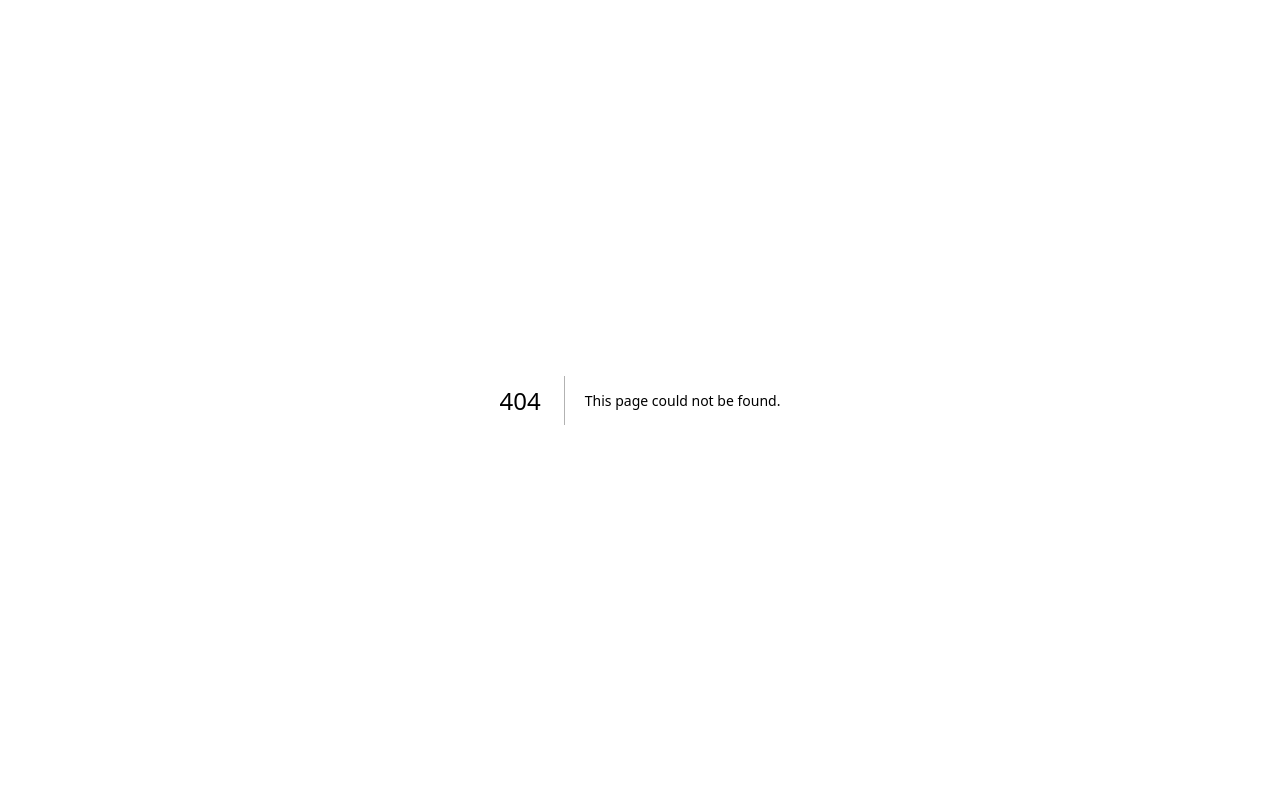
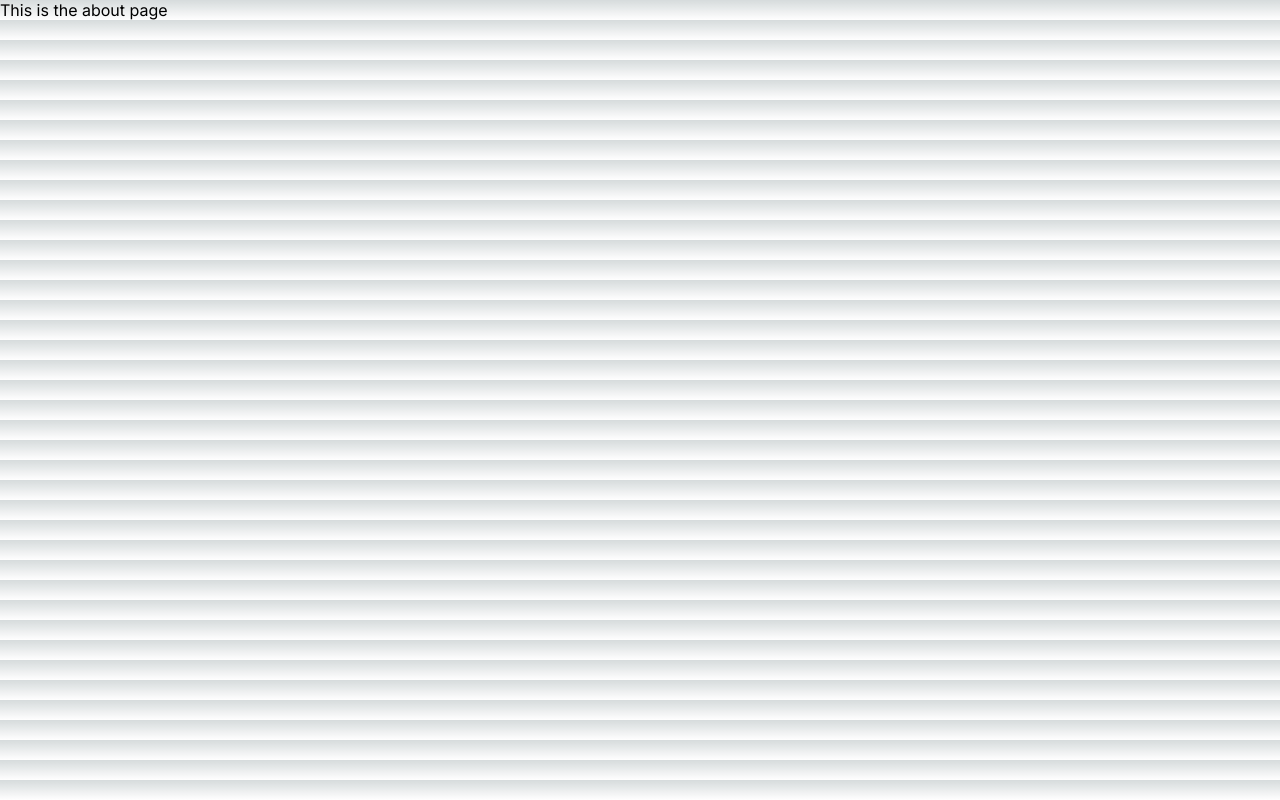
Before and after one commit to philNelson-jpn/phidget, a Next.js app: page /about in a window 1280 px wide. Before the commit this address had no page. Built offline with nearby package versions, Linux system fonts and the light colour scheme.

Commit message:
initial commit

```diff
--- /dev/null
+++ b/src/app/about/page.js
@@ -0,0 +1,7 @@
+import React from 'react'
+
+export default function AboutPage(){
+    return (
+        <p>This is the about page</p>
+    )
+}
```
